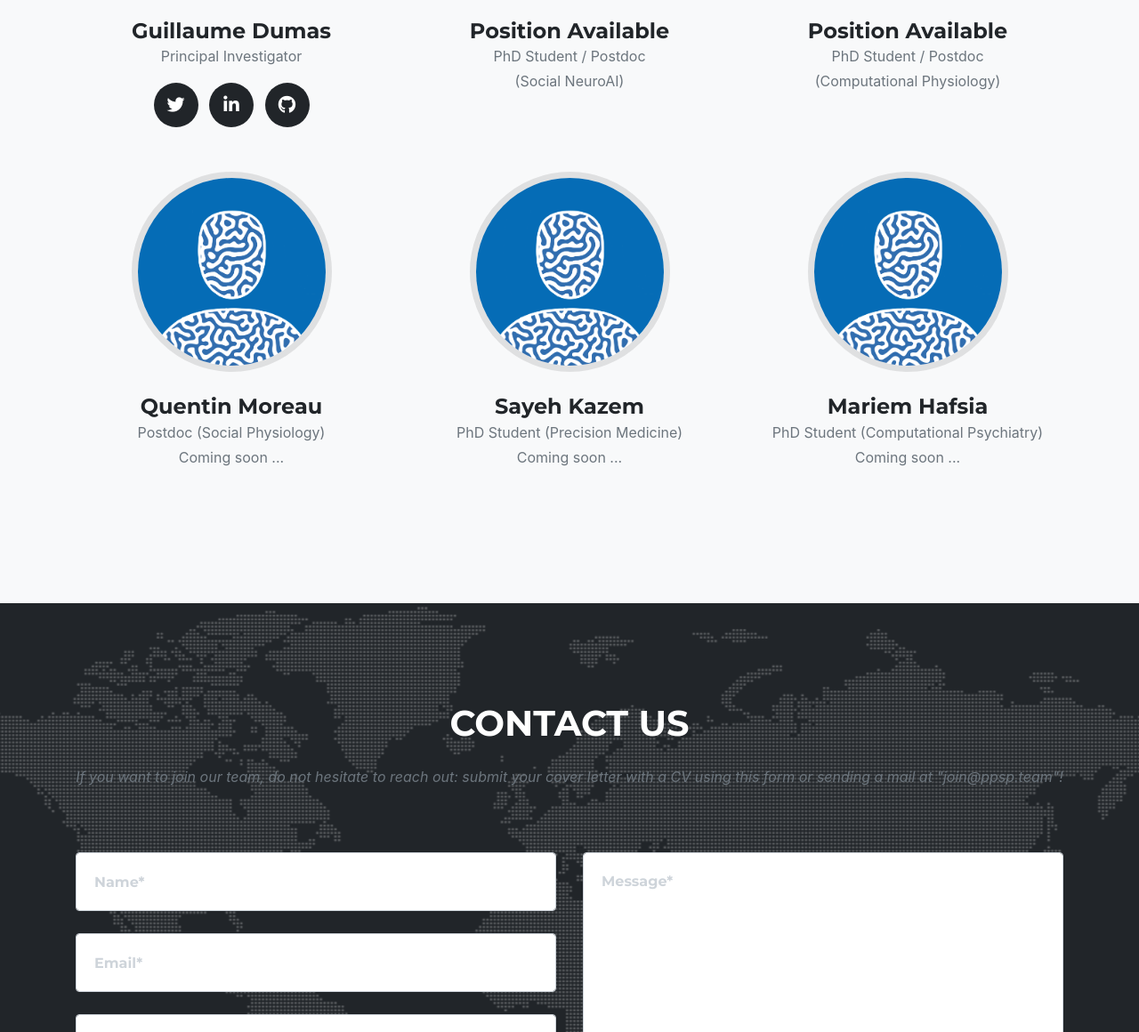
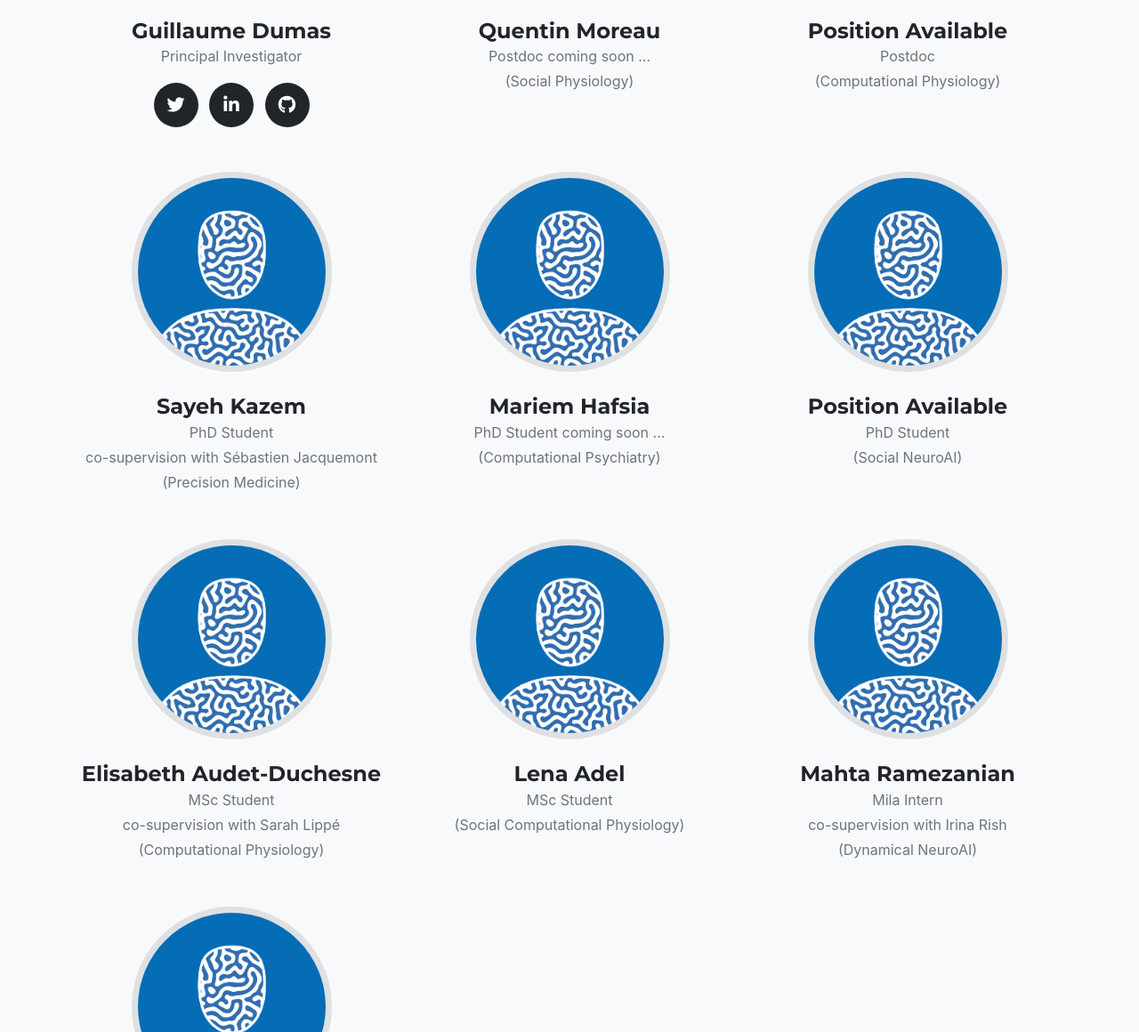
Before and after one commit to raviriley/agency-jekyll-theme, a Jekyll site: the page built from index.md, in a window 1280 px wide and 1400 px high, scrolled down 4243 px, cut to the strip 240-1400 px from the top of the window. Shown: the whole strip at 89% size. Built offline with Jekyll 4.4.1, drawn with Linux system fonts in a browser that asks for light colours; some web fonts are replaced; some of the changed text lies outside the part shown.

Commit message:
Update team section

```diff
--- a/_data/sitetext.yml
+++ b/_data/sitetext.yml
@@ -100,8 +100,44 @@ team:
             icon: fab fa-linkedin-in
           - url: https://github.com/deep-introspection
             icon: fab fa-github
+      - name: "Quentin Moreau"
+        role: "Postdoc coming soon ...<br>(Social Physiology)"
+        image: assets/img/team/unknown.png
+        #social:
+          #- url: https://twitter.com
+          #  icon: fab fa-twitter
+          # - url: https://facebook.com
+          #   icon: fab fa-facebook-f
+          #- url: https://linkedin.com
+          #  icon: fab fa-linkedin-in
+          #- url: https://github.com/
+          #  icon: fab fa-github
       - name: "Position Available"
-        role: "PhD Student / Postdoc<br>(Social NeuroAI)"
+        role: "Postdoc<br>(Computational Physiology)"
+        image: assets/img/team/unknown.png
+        #social:
+          # - url: https://twitter.com
+          #   icon: fab fa-twitter
+          # - url: https://facebook.com
+          #   icon: fab fa-facebook-f
+          #- url: https://linkedin.com
+          #  icon: fab fa-linkedin-in
+          #- url: https://github.com/
+          #  icon: fab fa-github
+      - name: "Sayeh Kazem"
+        role: "PhD Student<br>co-supervision with Sébastien Jacquemont<br>(Precision Medicine)"
+        image: assets/img/team/unknown.png
+        #social:
+          #- url: https://twitter.com
+          #  icon: fab fa-twitter
+          # - url: https://facebook.com
+          #   icon: fab fa-facebook-f
+          #- url: https://linkedin.com
+          #  icon: fab fa-linkedin-in
+          #- url: https://github.com/
+          #  icon: fab fa-github
+      - name: "Mariem Hafsia"
+        role: "PhD Student coming soon ...<br>(Computational Psychiatry)"
         image: assets/img/team/unknown.png
         #social:
           # - url: https://twitter.com
@@ -113,7 +149,7 @@ team:
           #- url: https://github.com/
           #  icon: fab fa-github
       - name: "Position Available"
-        role: "PhD Student / Postdoc<br>(Computational Physiology)"
+        role: "PhD Student<br>(Social NeuroAI)"
         image: assets/img/team/unknown.png
         #social:
           # - url: https://twitter.com
@@ -124,32 +160,8 @@ team:
           #  icon: fab fa-linkedin-in
           #- url: https://github.com/
           #  icon: fab fa-github
-      - name: "Quentin Moreau"
-        role: "Postdoc (Social Physiology)<br>Coming soon ..."
-        image: assets/img/team/unknown.png
-        #social:
-          #- url: https://twitter.com
-          #  icon: fab fa-twitter
-          # - url: https://facebook.com
-          #   icon: fab fa-facebook-f
-          #- url: https://linkedin.com
-          #  icon: fab fa-linkedin-in
-          #- url: https://github.com/
-          #  icon: fab fa-github
-      - name: "Sayeh Kazem"
-        role: "PhD Student (Precision Medicine)<br>Coming soon ..."
-        image: assets/img/team/unknown.png
-        #social:
-          #- url: https://twitter.com
-          #  icon: fab fa-twitter
-          # - url: https://facebook.com
-          #   icon: fab fa-facebook-f
-          #- url: https://linkedin.com
-          #  icon: fab fa-linkedin-in
-          #- url: https://github.com/
-          #  icon: fab fa-github
-      - name: "Mariem Hafsia"
-        role: "PhD Student (Computational Psychiatry)<br>Coming soon ..."
+      - name: "Elisabeth Audet-Duchesne"
+        role: "MSc Student<br>co-supervision with Sarah Lippé<br>(Computational Physiology)"
         image: assets/img/team/unknown.png
         #social:
           # - url: https://twitter.com
@@ -160,7 +172,42 @@ team:
           #  icon: fab fa-linkedin-in
           #- url: https://github.com/
           #  icon: fab fa-github
-
+      - name: "Lena Adel"
+        role: "MSc Student<br>(Social Computational Physiology)"
+        image: assets/img/team/unknown.png
+        #social:
+          # - url: https://twitter.com
+          #   icon: fab fa-twitter
+          # - url: https://facebook.com
+          #   icon: fab fa-facebook-f
+          #- url: https://linkedin.com
+          #  icon: fab fa-linkedin-in
+          #- url: https://github.com/
+          #  icon: fab fa-github
+      - name: "Mahta Ramezanian"
+        role: "Mila Intern<br>co-supervision with Irina Rish<br>(Dynamical NeuroAI)"
+        image: assets/img/team/unknown.png
+        #social:
+          # - url: https://twitter.com
+          #   icon: fab fa-twitter
+          # - url: https://facebook.com
+          #   icon: fab fa-facebook-f
+          #- url: https://linkedin.com
+          #  icon: fab fa-linkedin-in
+          #- url: https://github.com/
+          #  icon: fab fa-github
+      - name: "Germán Abrevaya"
+        role: "Mila Intern / Visiting PhD student<br>co-supervision with Irina Rish<br>(Dynamical NeuroAI)"
+        image: assets/img/team/unknown.png
+        #social:
+          # - url: https://twitter.com
+          #   icon: fab fa-twitter
+          # - url: https://facebook.com
+          #   icon: fab fa-facebook-f
+          #- url: https://linkedin.com
+          #  icon: fab fa-linkedin-in
+          #- url: https://github.com/
+          #  icon: fab fa-github
 contact:
     title: "Contact Us"
     text: "If you want to join our team, do not hesitate to reach out: submit your cover letter with a CV using this form or sending a mail at \"join@ppsp.team\"!"
```
